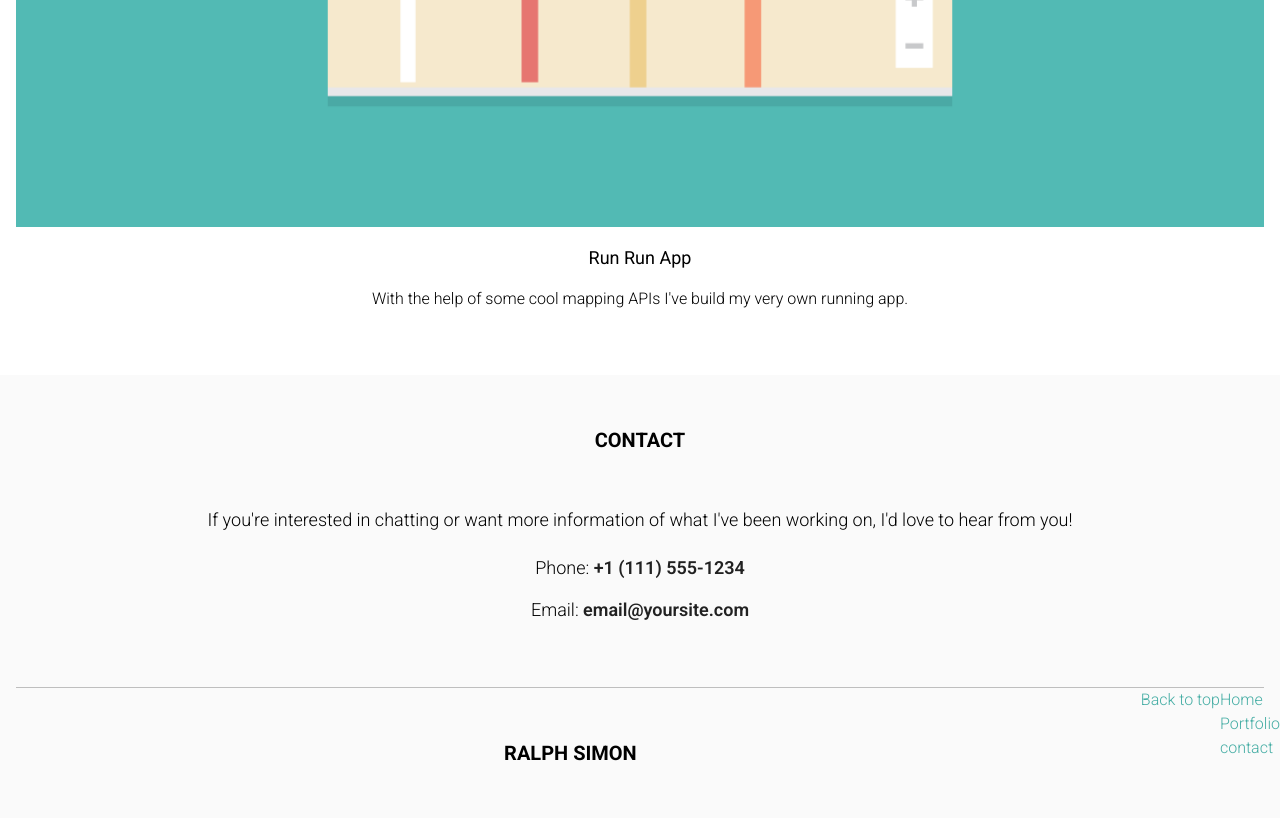
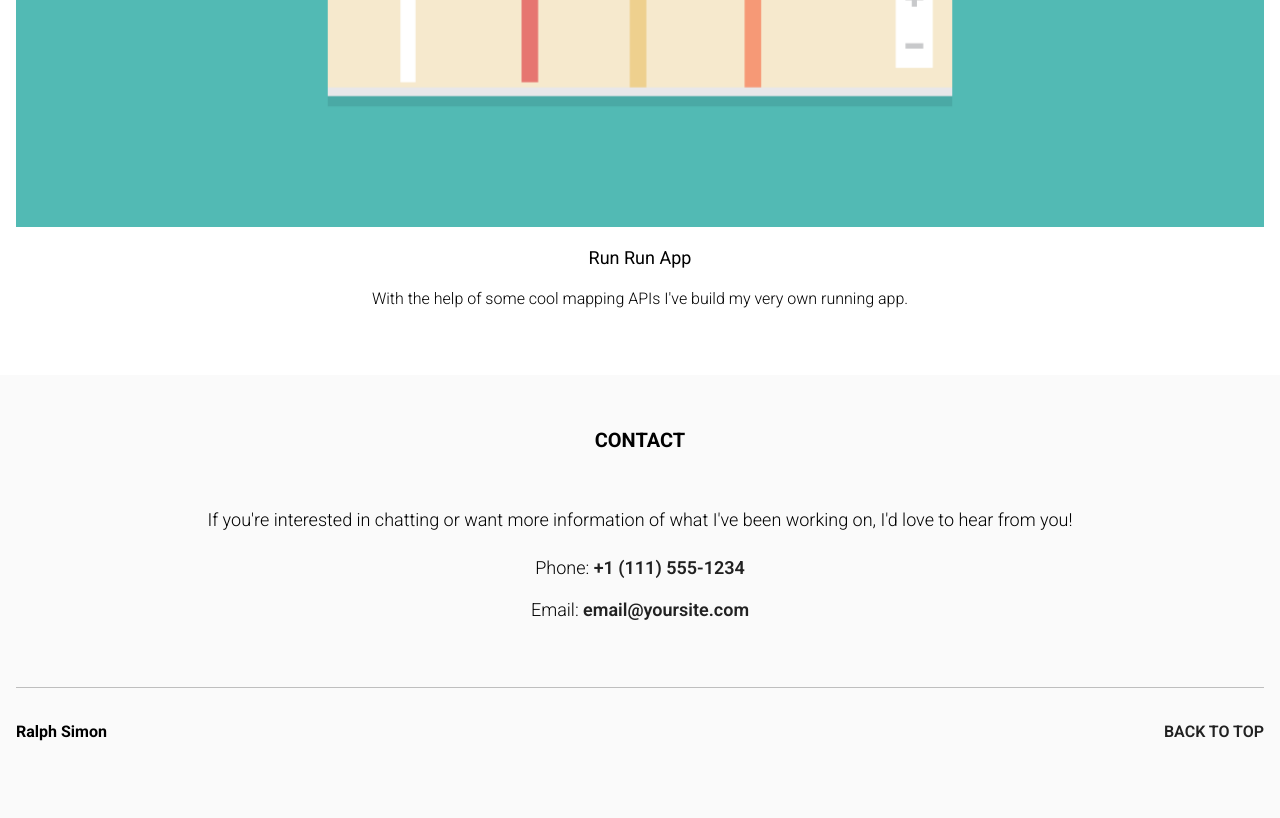
Before and after one commit to RalphSimon/02-responsive_layout, a website: page src/index.html in a window 1280 px wide. Shown: the part 5850-6668 px from the top of the page. After the commit the page ends 6626 px from the top, so only its background shows below. Drawn offline with nearby package versions, Linux system fonts and the light colour scheme.

Commit message:
Styled main-footer

```diff
--- a/src/css/styles.css
+++ b/src/css/styles.css
@@ -255,16 +255,46 @@ figure {
 
 .contact-link,
 .contact-link:link,
-.contact-link:visited {
+.contact-link:visited,
+.back-to-top,
+.back-to-top:link,
+.back-to-top:visited {
   font-weight: 600;
   color: rgba(0,0,0,0.87);
   transition: color 0.4s;
 }
 
-.contact-link:hover {
+.contact-link:hover,
+.back-to-top:hover {
   color: rgba(0,0,0,0.54);
   transition: color 0.3s;
 }
+
+/***** Main Footer *****/
+.main-footer {
+  -webkit-justify-content: space-between;
+  -webkit-align-items: center;
+  padding: 2em 1em;
+}
+
+.student-name--footer,
+.back-to-top {
+  font-size: 1em;
+}
+
+.student-name--footer {
+  margin: 0;
+}
+
+.back-to-top {
+  text-transform: uppercase;
+}
+
+.footer-nav {
+  display: none;
+}
+
+
 
 /******************
 
--- a/src/index.html
+++ b/src/index.html
@@ -105,7 +105,7 @@
     </main>
 
     <footer class="main-footer">
-      <h2 class="subheading">Ralph Simon</h2>
+      <h2 class="student-name--footer">Ralph Simon</h2>
       <a href="#" class="back-to-top">Back to top</a>
 
       <!-- Hidden on mobile -->
```
